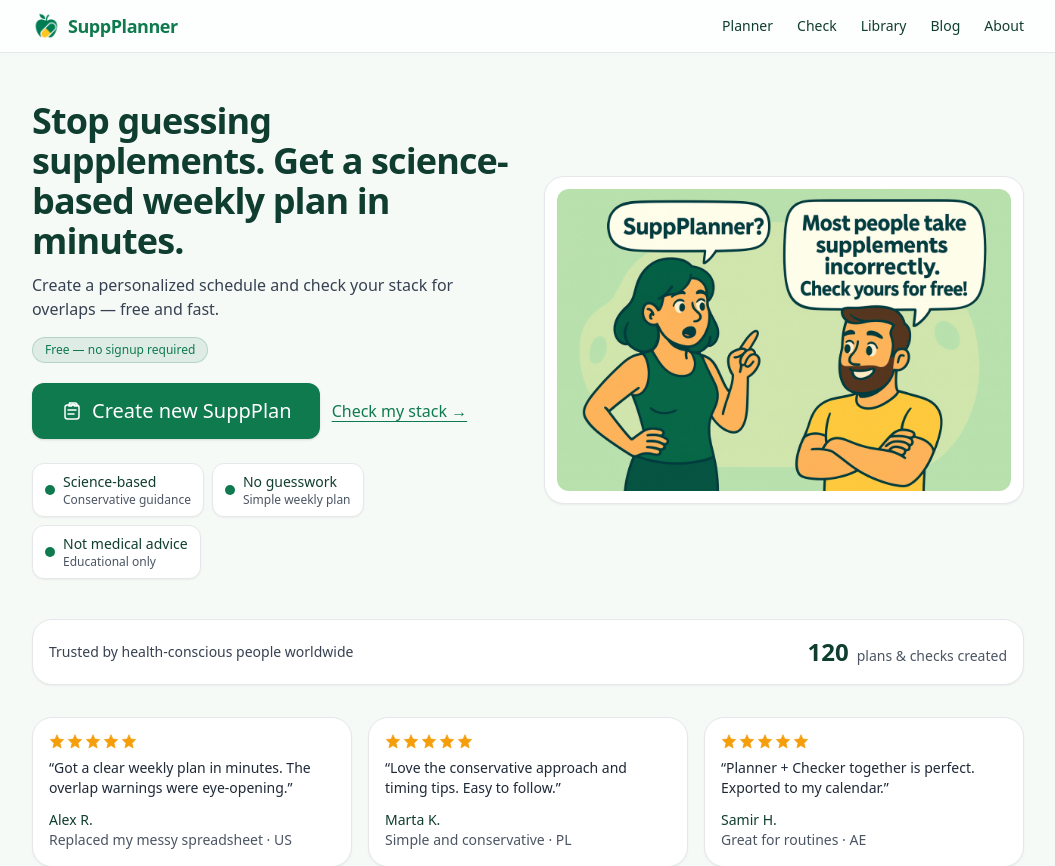
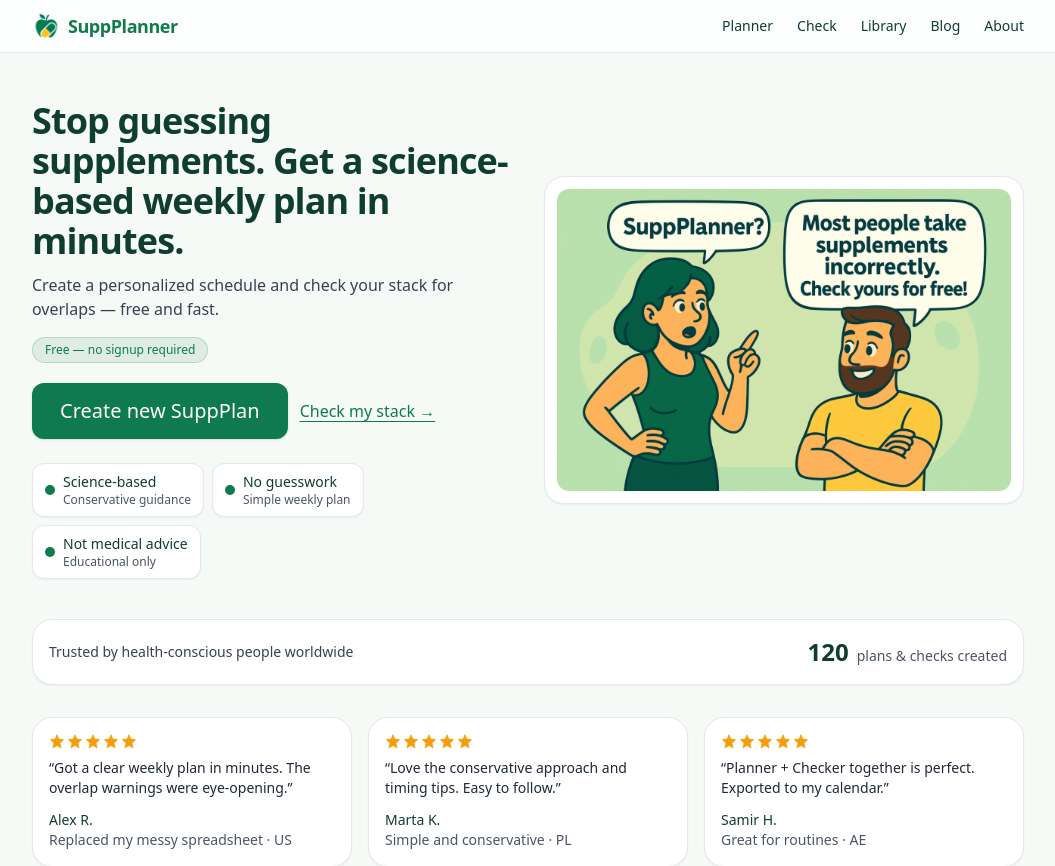
Before and after one commit to JiriTill/suppplanner, a Next.js app: page / in a window 1280 px wide. Shown: the top 866 px of the page, without its empty margins (112-1167 px from the left). Built offline with nearby package versions, Linux system fonts and the light colour scheme; no server answers.

Commit message:
Update HeroCTAs.tsx

```diff
--- a/components/HeroCTAs.tsx
+++ b/components/HeroCTAs.tsx
@@ -5,13 +5,13 @@ function track(name: string) {
   try { (window as any)?.plausible?.(name); } catch {}
 }
 
-async function pingUse() {
-  try { await fetch('/api/metrics/use', { method: 'POST', keepalive: true }); } catch {}
+async function pingUse(tool: 'planner' | 'checker') {
+  try { await fetch(`/api/metrics/use?tool=${tool}`, { method: 'POST', keepalive: true }); } catch {}
 }
 
 export default function HeroCTAs() {
-  const plannerClick = async () => { track('hero_cta_planner'); await pingUse(); };
-  const checkerClick = async () => { track('hero_cta_checker'); await pingUse(); };
+  const plannerClick = async () => { track('hero_cta_planner'); await pingUse('planner'); };
+  const checkerClick = async () => { track('hero_cta_checker'); await pingUse('checker'); };
 
   return (
     <>
@@ -21,25 +21,21 @@ export default function HeroCTAs() {
       <div className="mt-5 flex flex-col sm:flex-row sm:items-center gap-3">
         <Link
           href="/planner"
-          aria-label="Create new SuppPlan – open the Planner"
           prefetch={false}
           onClick={plannerClick}
           className="btn btn-primary btn-xl gap-2 btn-raise"
+          aria-label="Create new SuppPlan – open the Planner"
         >
-          <svg width="24" height="24" viewBox="0 0 24 24" aria-hidden="true" fill="none">
-            <path d="M9 4h6a2 2 0 0 1 2 2v1h-2.5a1.5 1.5 0 1 0-3 0H9V6a2 2 0 0 1 2-2Z" stroke="currentColor" strokeWidth="1.5"/>
-            <rect x="5" y="6" width="14" height="14" rx="2.5" stroke="currentColor" strokeWidth="1.5"/>
-            <path d="M8 11h8M8 15h6" stroke="currentColor" strokeWidth="1.5" strokeLinecap="round"/>
-          </svg>
+          {/* …icon… */}
           Create new SuppPlan
         </Link>
 
         <Link
           href="/check"
-          aria-label="Check my stack – open the Checker"
           prefetch={false}
           onClick={checkerClick}
           className="text-primary underline underline-offset-4"
+          aria-label="Check my stack – open the Checker"
         >
           Check my stack →
         </Link>
```
